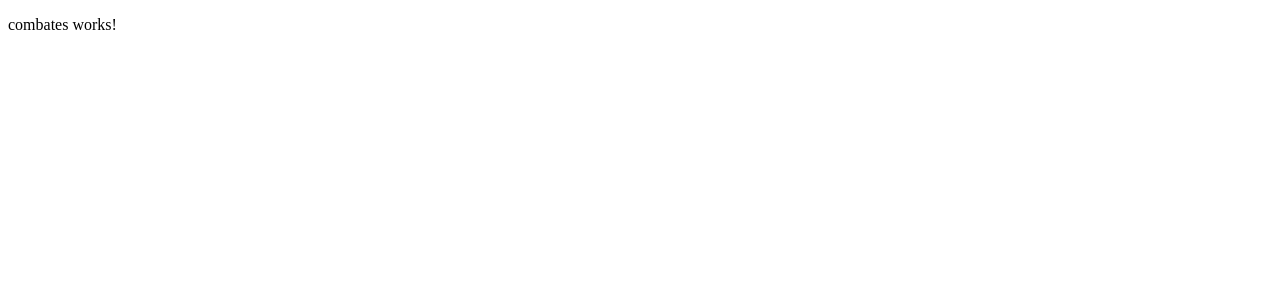
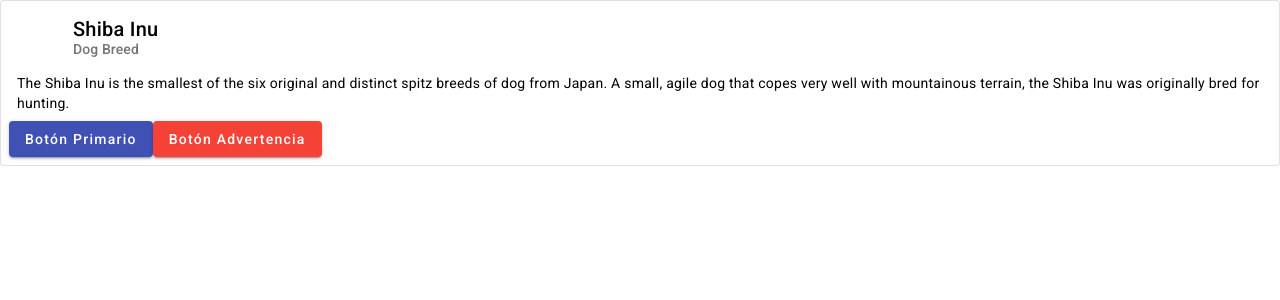
Before and after one commit to sejuapp/my-taekwondo-app, an Angular app in the folder client/taekwondo-app-ang/: page / in a window 1280 px wide. Shown: the top 300 px of the page. Built offline with nearby package versions, Linux system fonts and the light colour scheme.

Commit message:
- Se integra angular material. - Se ajusta el tema a   @angular/material/prebuilt-themes/indigo-pink.css para que

```diff
--- a/client/taekwondo-app-ang/angular.json
+++ b/client/taekwondo-app-ang/angular.json
@@ -32,6 +32,7 @@
               }
             ],
             "styles": [
+              "@angular/material/prebuilt-themes/indigo-pink.css",
               "src/styles.scss"
             ],
             "scripts": []
@@ -91,6 +92,7 @@
               }
             ],
             "styles": [
+              "@angular/material/prebuilt-themes/indigo-pink.css",
               "src/styles.scss"
             ],
             "scripts": []
--- a/client/taekwondo-app-ang/package.json
+++ b/client/taekwondo-app-ang/package.json
@@ -11,10 +11,12 @@
   "private": true,
   "dependencies": {
     "@angular/animations": "^19.0.0",
+    "@angular/cdk": "^19.2.19",
     "@angular/common": "^19.0.0",
     "@angular/compiler": "^19.0.0",
     "@angular/core": "^19.0.0",
     "@angular/forms": "^19.0.0",
+    "@angular/material": "^19.2.19",
     "@angular/platform-browser": "^19.0.0",
     "@angular/platform-browser-dynamic": "^19.0.0",
     "@angular/router": "^19.0.0",
--- a/client/taekwondo-app-ang/src/app/app.config.ts
+++ b/client/taekwondo-app-ang/src/app/app.config.ts
@@ -1,6 +1,7 @@
 import { ApplicationConfig, provideZoneChangeDetection } from '@angular/core';
 import { provideRouter } from '@angular/router';
 import { provideHttpClient } from '@angular/common/http'
+import { provideAnimations } from '@angular/platform-browser/animations';
 
 import { routes } from './app.routes';
 ;
@@ -9,6 +10,7 @@ export const appConfig: ApplicationConfig = {
   providers: [
     provideZoneChangeDetection({ eventCoalescing: true }),
     provideRouter(routes),
-    provideHttpClient()
+    provideHttpClient(),
+    provideAnimations()
   ]
 };
--- a/client/taekwondo-app-ang/src/app/features/combates/combates.component.html
+++ b/client/taekwondo-app-ang/src/app/features/combates/combates.component.html
@@ -1 +1,20 @@
-<p>combates works!</p>
+
+<mat-card class="example-card" appearance="outlined">
+  <mat-card-header>
+    <div mat-card-avatar class="example-header-image"></div>
+    <mat-card-title>Shiba Inu</mat-card-title>
+    <mat-card-subtitle>Dog Breed</mat-card-subtitle>
+  </mat-card-header>
+
+  <mat-card-content>
+    <p>
+      The Shiba Inu is the smallest of the six original and distinct spitz breeds of dog from Japan.
+      A small, agile dog that copes very well with mountainous terrain, the Shiba Inu was originally
+      bred for hunting.
+    </p>
+  </mat-card-content>
+  <mat-card-actions>
+    <button mat-raised-button color="primary">Botón Primario</button>
+    <button mat-raised-button color="warn">Botón Advertencia</button>
+  </mat-card-actions>
+</mat-card>
--- a/client/taekwondo-app-ang/src/app/features/combates/combates.component.ts
+++ b/client/taekwondo-app-ang/src/app/features/combates/combates.component.ts
@@ -1,8 +1,11 @@
 import { Component } from '@angular/core';
+import { AllSharedImports } from '@app/shared/all-shared-imports';
 
 @Component({
   selector: 'app-combates',
-  imports: [],
+  imports: [
+    ...AllSharedImports
+  ],
   templateUrl: './combates.component.html',
   styleUrl: './combates.component.scss'
 })
--- /dev/null
+++ b/client/taekwondo-app-ang/src/app/shared/all-shared-imports.ts
@@ -0,0 +1,7 @@
+import { SharedImports } from "@app/shared/shared-imports";
+import { SharedMaterialImports } from "@app/shared/shared-material-imports";
+
+export const AllSharedImports = [
+  ...SharedImports,
+  ...SharedMaterialImports
+];
--- /dev/null
+++ b/client/taekwondo-app-ang/src/app/shared/shared-material-imports.ts
@@ -0,0 +1,25 @@
+import { MatButtonModule } from '@angular/material/button';
+import { MatCardModule } from '@angular/material/card';
+import { MatInputModule } from '@angular/material/input';
+import { MatFormFieldModule } from '@angular/material/form-field';
+import { MatIconModule } from '@angular/material/icon';
+import { MatToolbarModule } from '@angular/material/toolbar';
+import { MatSelectModule } from '@angular/material/select';
+import { MatTableModule } from '@angular/material/table';
+import { MatDialogModule } from '@angular/material/dialog';
+import { MatCheckboxModule } from '@angular/material/checkbox';
+import { DragDropModule } from '@angular/cdk/drag-drop';
+
+export const SharedMaterialImports = [
+  MatButtonModule,
+  MatCardModule,
+  MatInputModule,
+  MatFormFieldModule,
+  MatIconModule,
+  MatToolbarModule,
+  MatSelectModule,
+  MatTableModule,
+  MatDialogModule,
+  MatCheckboxModule,
+  DragDropModule
+];
--- a/client/taekwondo-app-ang/src/index.html
+++ b/client/taekwondo-app-ang/src/index.html
@@ -2,12 +2,14 @@
 <html lang="en">
 <head>
   <meta charset="utf-8">
-  <title>TaekwondoAppAng</title>
+  <title>Taekwondo App</title>
   <base href="/">
   <meta name="viewport" content="width=device-width, initial-scale=1">
   <link rel="icon" type="image/x-icon" href="favicon.ico">
+  <link href="https://fonts.googleapis.com/css2?family=Roboto:wght@300;400;500&display=swap" rel="stylesheet">
+  <link href="https://fonts.googleapis.com/icon?family=Material+Icons" rel="stylesheet">
 </head>
-<body>
+<body class="mat-typography">
   <app-root></app-root>
 </body>
 </html>
--- a/client/taekwondo-app-ang/src/styles.scss
+++ b/client/taekwondo-app-ang/src/styles.scss
@@ -1 +1,4 @@
 /* You can add global styles to this file, and also import other style files */
+
+html, body { height: 100%; }
+body { margin: 0; font-family: Roboto, "Helvetica Neue", sans-serif; }
```
Also changed, not shown: 1 other file (tests, documents, lock files or other folders).
